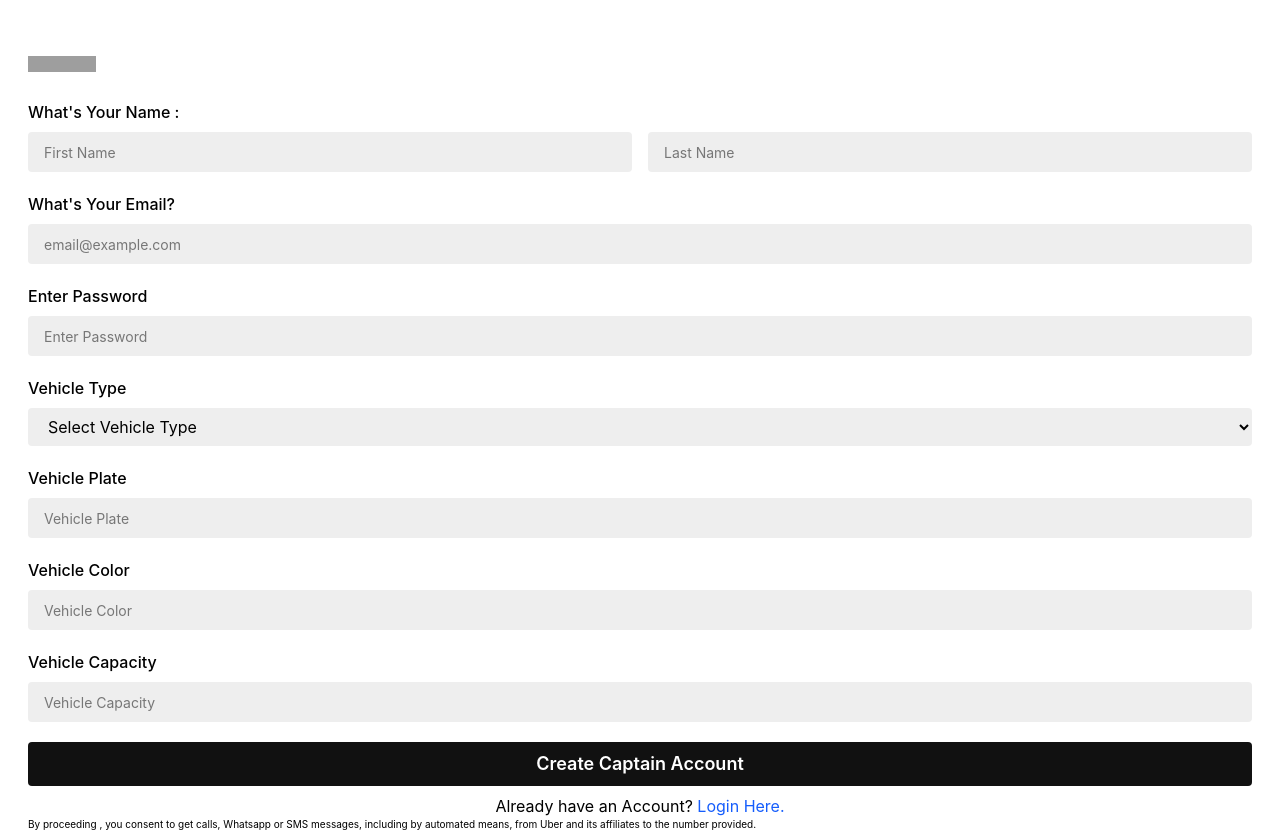
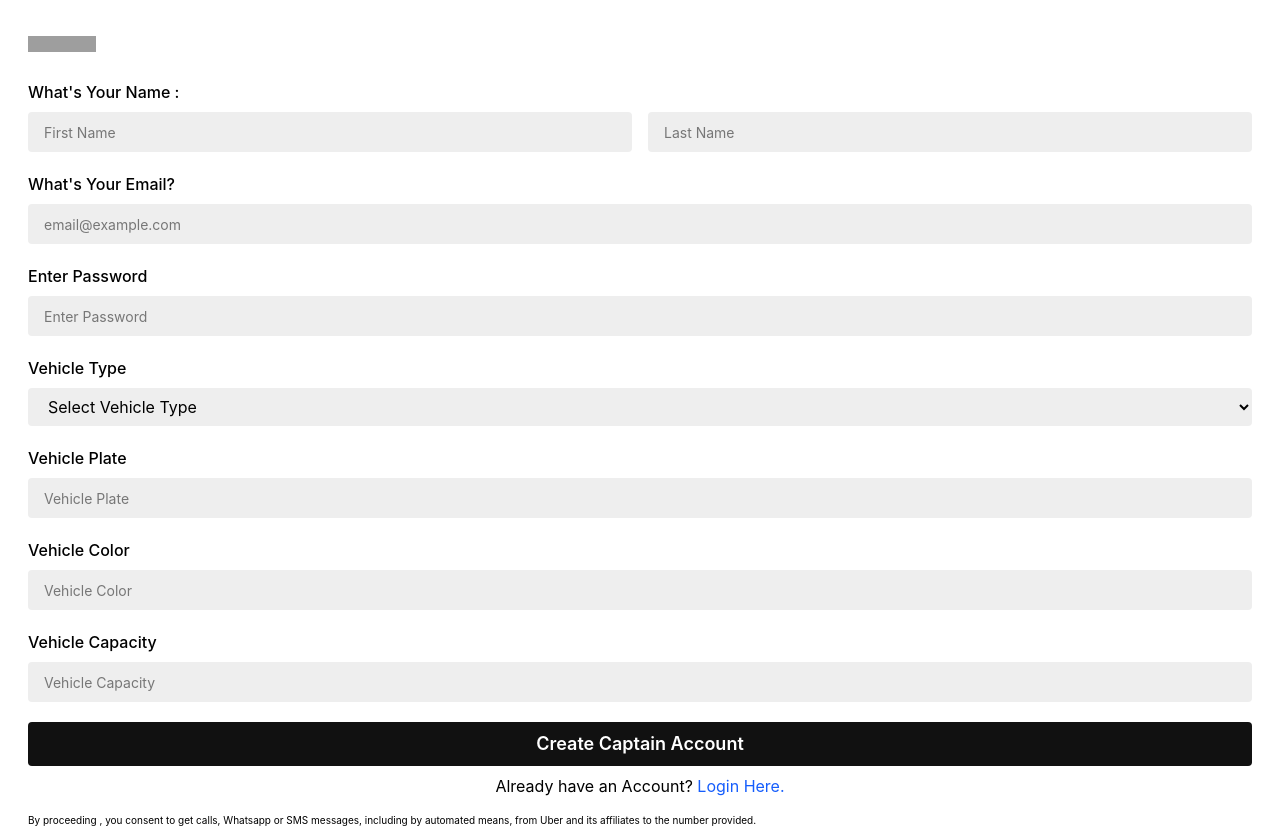
Before and after one commit to sanku5003/UBER-clone, a React app in the folder Frontend/: page /captain-signup in a window 1280 px wide. Built offline with nearby package versions, Linux system fonts and the light colour scheme; grey boxes are pictures that could not be loaded; the HTML template or start-up script is replaced by a standard one.

Commit message:
user home Ui completed

```diff
--- a/Frontend/src/pages/CaptainHome.jsx
+++ b/Frontend/src/pages/CaptainHome.jsx
@@ -3,7 +3,7 @@ import React from 'react'
 const CaptainHome = () => {
   return (
     <div>
-      Home
+
     </div>
   )
 }
--- a/Frontend/src/pages/CaptainSignUp.jsx
+++ b/Frontend/src/pages/CaptainSignUp.jsx
@@ -1,6 +1,6 @@
 import React, { useState } from "react";
 import { Link, useNavigate } from "react-router-dom";
-import { CaptainDataContext}  from "../context/CaptainContext";
+import { CaptainDataContext } from "../context/CaptainContext";
 import axios from "axios";
 const CaptainSignUp = () => {
   const [email, setEmail] = useState("");
@@ -33,7 +33,7 @@ const CaptainSignUp = () => {
       password: password,
     };
 
-    const response =await axios.post(
+    const response = await axios.post(
       `${import.meta.env.VITE_BASE_URL}/captain/register`,
       captainData,
     );
@@ -56,10 +56,10 @@ const CaptainSignUp = () => {
   };
   return (
     <div>
-      <div className="p-7 flex flex-col justify-between h-screen ">
+      <div className="p-7 flex flex-col justify-between h-screen">
         <div>
           <img
-            className="w-17 mb-7 mt-7 h-4"
+            className="w-17 mb-7 mt-2 h-4"
             src="https://imgs.search.brave.com/UA9Fvo2eOU__nqbgQuTYdbHXkfCL_8sYgiS5bFOCY3A/rs:fit:860:0:0:0/g:ce/aHR0cHM6Ly93d3cu/ZnJlZXBuZ2xvZ29z/LmNvbS91cGxvYWRz/L3ViZXItbG9nb3R5/cGUtcG5nLTEwLnBu/Zw"
             alt=""
           />
@@ -180,7 +180,7 @@ const CaptainSignUp = () => {
             </p>
           </form>
         </div>
-        <div>
+        <div className="mt-4">
           <p className="text-[10px] leading-tight">
             By proceeding , you consent to get calls, Whatsapp or SMS messages,
             including by automated means, from Uber and its affiliates to the
```
